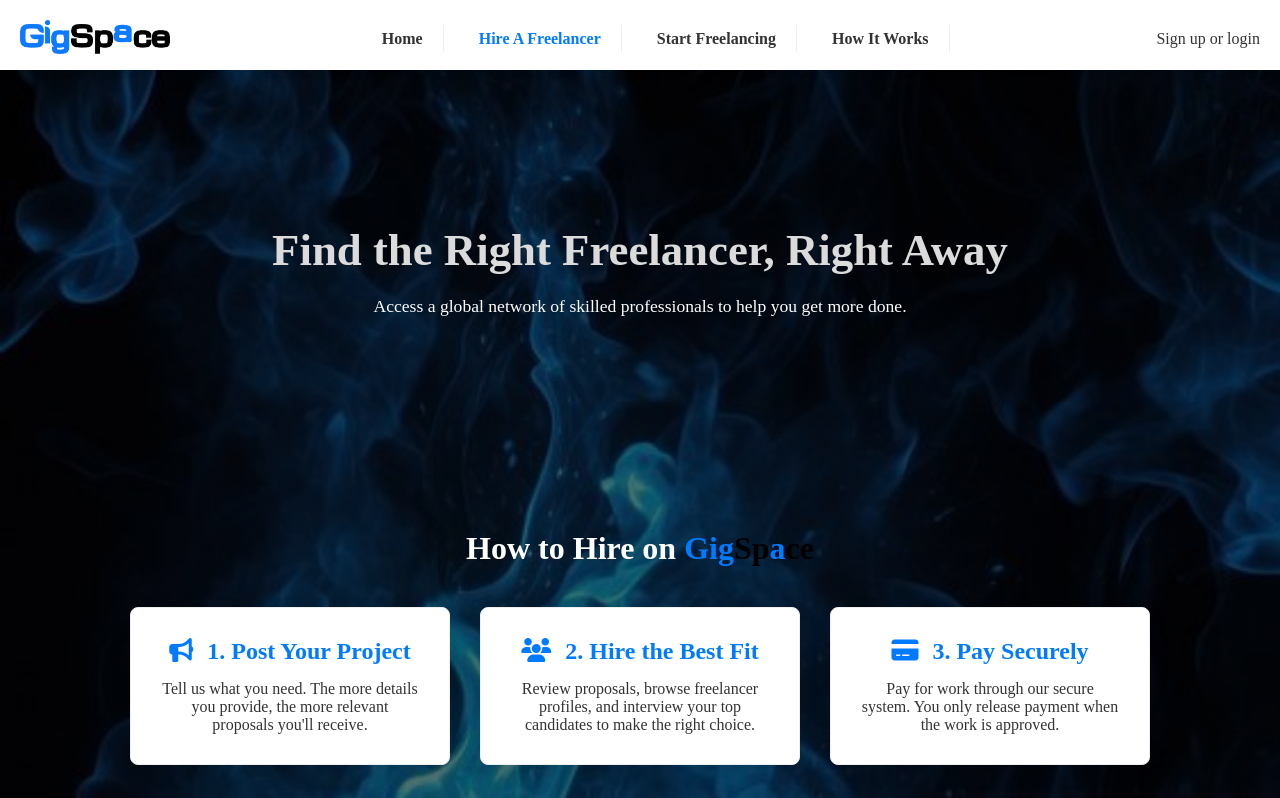
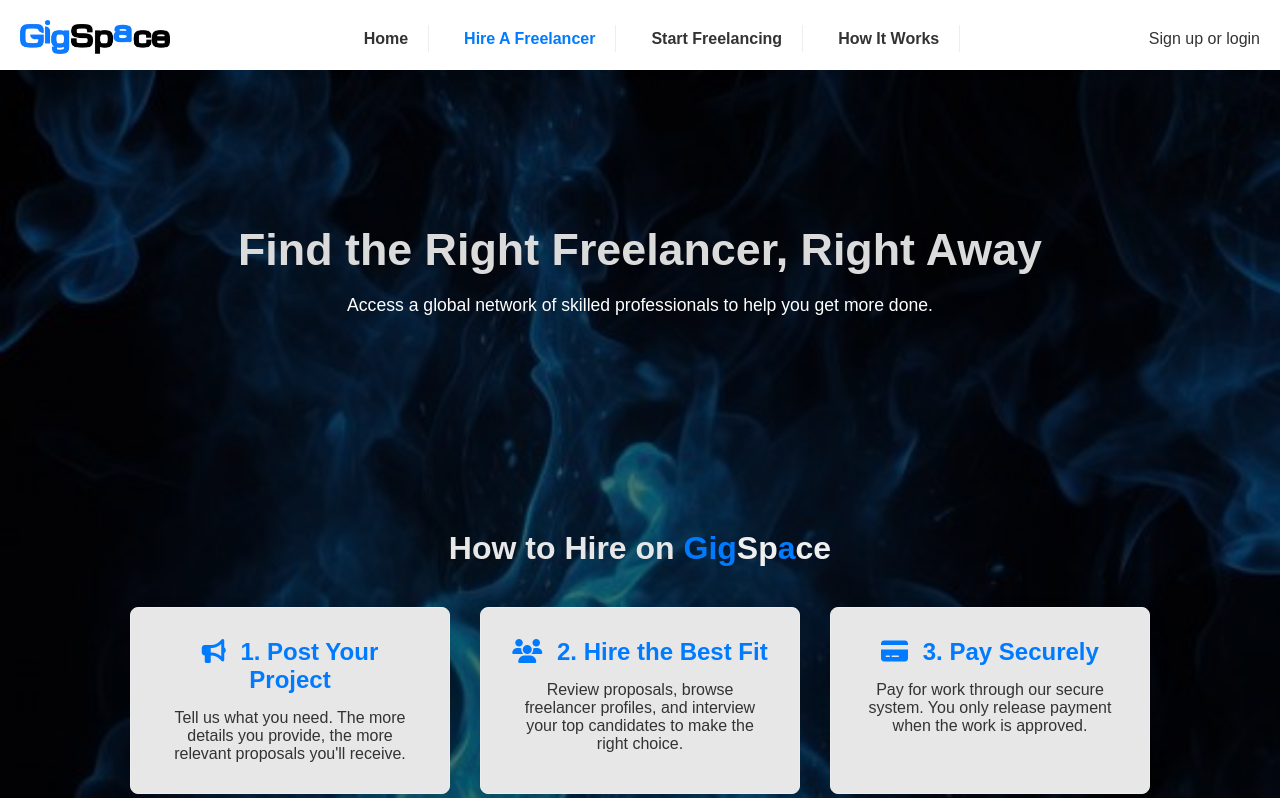
Before and after one commit to Sir-Benjamin-747/POSITIVEMINDSET-GIGSPACE, a plain HTML site: page hire.html in a window 1280 px wide. Shown: the top 798 px of the page. Drawn offline with Linux system fonts and the light colour scheme.

Commit message:
Add files via upload

```diff
--- a/style.css
+++ b/style.css
@@ -3,6 +3,7 @@
     margin: 0;
     padding: 0;
     box-sizing: border-box;
+    font-family: sans-serif;
 }
 a{
     text-decoration: none;    color: inherit;
@@ -108,6 +109,7 @@ nav a:hover{
     display: flex;
     width: 50%;
 }
+
 .search-bar input{
     flex: 1;
     padding: 15px;
@@ -207,8 +209,9 @@ nav a:hover{
 .how-it-works h2 {
     font-size: 2rem;
     margin-bottom: 40px;
-    color: #ffffff;
+    color: #e7e7e7 !important;
 }
+.gigspace-brand-heading{color: #efefef !important;}
 .steps-container {
     display: flex;
     justify-content: center;
@@ -216,7 +219,7 @@ nav a:hover{
     flex-wrap: wrap;
 }
 .step-card {
-    background: #fff;
+    background: #e7e7e7;
     border: 1px solid #eee;
     border-radius: 8px;
     padding: 30px;
@@ -660,7 +663,6 @@ nav a:hover{
     background-color: #F8F9FA;
     border-left: 4px solid #007BFF;
     padding: 30px;
-    border-radius: 0 8px 8px 0;
     width: 400px;
     text-align: left;
 }
```
